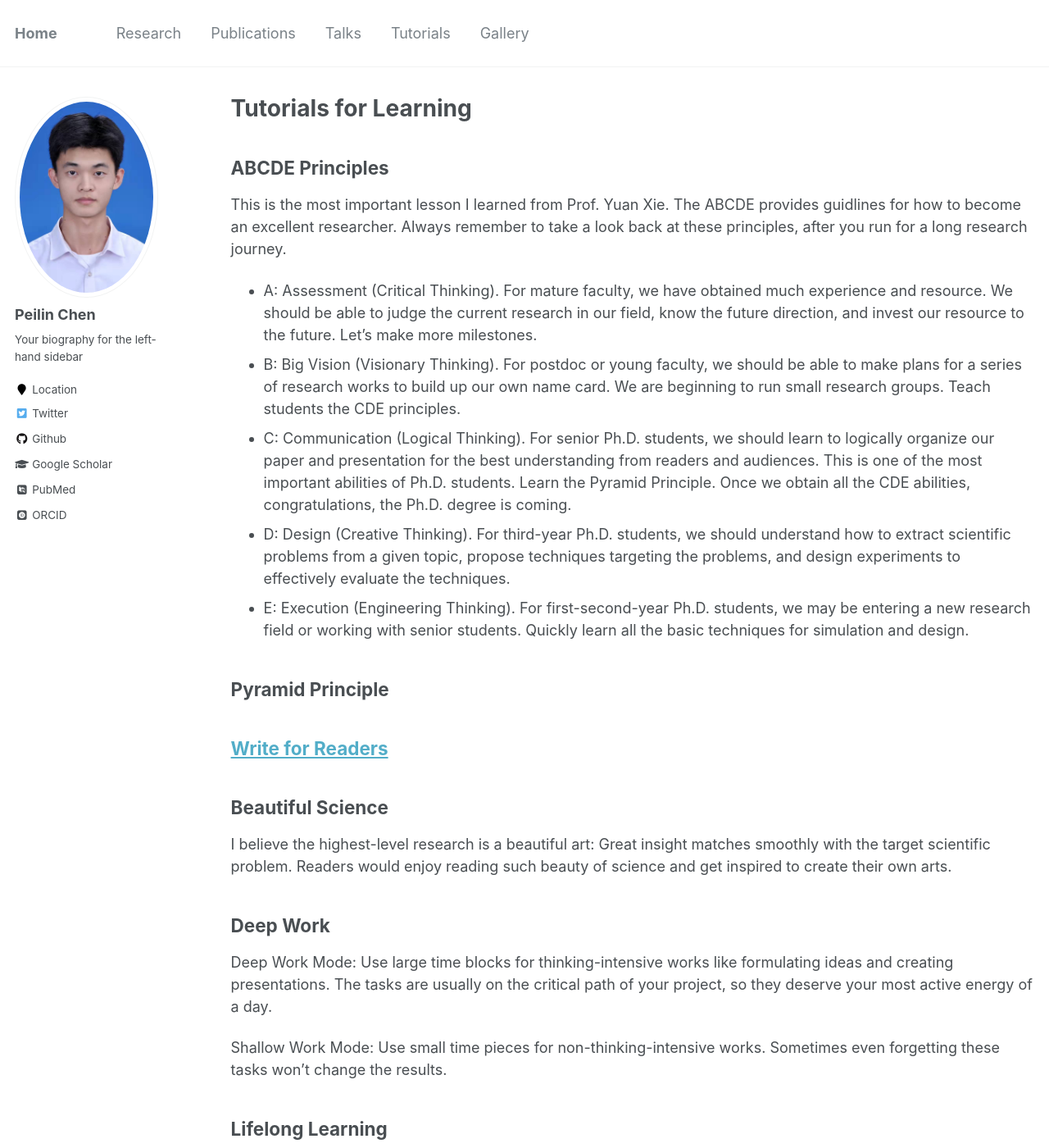
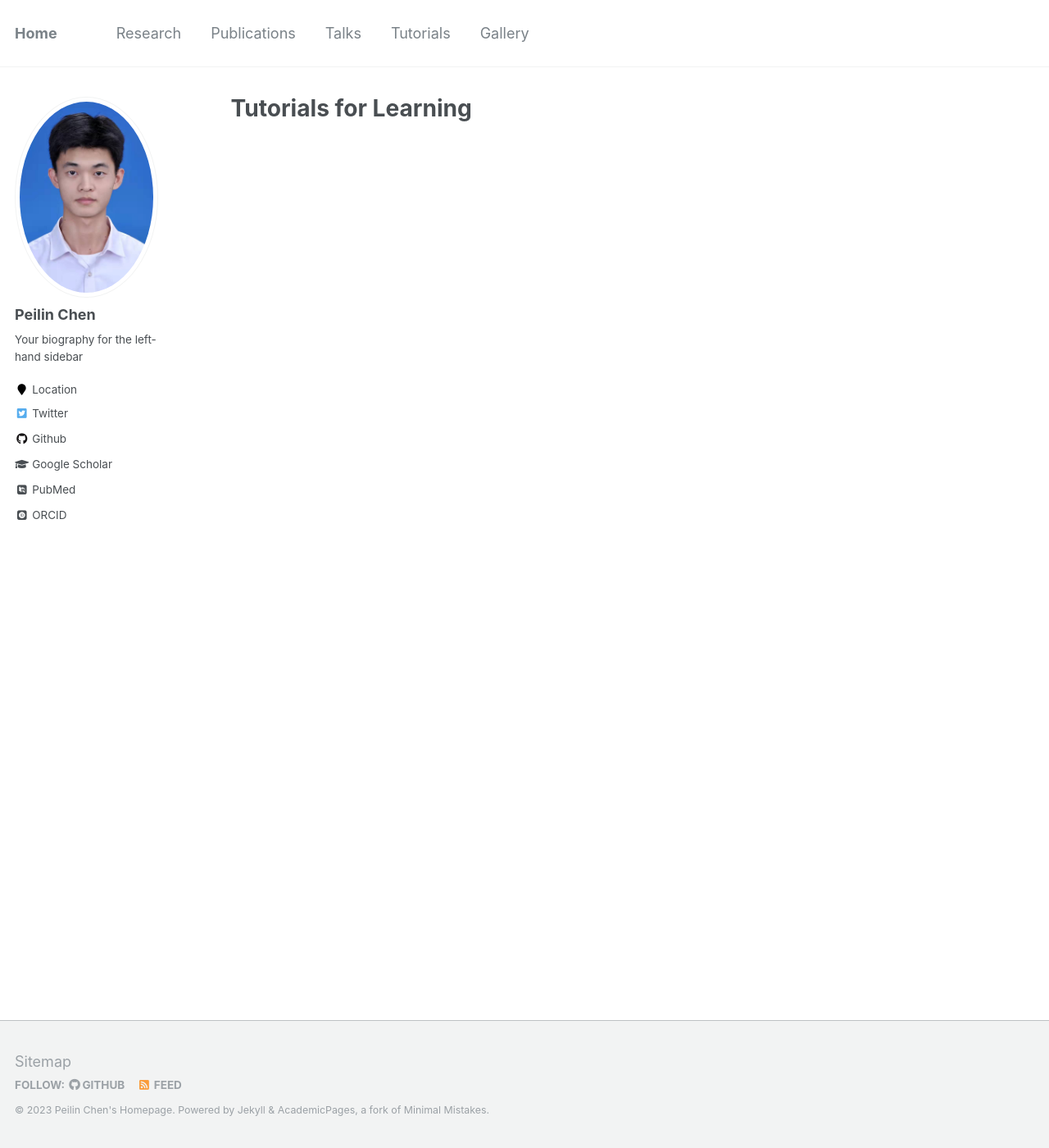
Before and after one commit to peilin-chen/peilin-chen.github.io, a Jekyll site: the page built from _pages/tutorials.md, in a window 1280 px wide and 1400 px high. Shown: the whole window at 82% size. Built offline with Jekyll 4.4.1, drawn with Linux system fonts in a browser that asks for light colours; some web fonts are replaced; some of the changed text lies outside the part shown.

Commit message:
Update tutorials.md

```diff
--- a/_pages/tutorials.md
+++ b/_pages/tutorials.md
@@ -4,28 +4,3 @@ title: "Tutorials for Learning"
 permalink: /tutorials/
 author_profile: true
 ---
-
-## ABCDE Principles
-This is the most important lesson I learned from Prof. Yuan Xie. The ABCDE provides guidlines for how to become an excellent researcher. Always remember to take a look back at these principles, after you run for a long research journey.
-* A: Assessment (Critical Thinking). For mature faculty, we have obtained much experience and resource. We should be able to judge the current research in our field, know the future direction, and invest our resource to the future. Let's make more milestones.
-* B: Big Vision (Visionary Thinking). For postdoc or young faculty, we should be able to make plans for a series of research works to build up our own name card. We are beginning to run small research groups. Teach students the CDE principles.
-* C: Communication (Logical Thinking). For senior Ph.D. students, we should learn to logically organize our paper and presentation for the best understanding from readers and audiences. This is one of the most important abilities of Ph.D. students. Learn the Pyramid Principle. Once we obtain all the CDE abilities, congratulations, the Ph.D. degree is coming.
-* D: Design (Creative Thinking). For third-year Ph.D. students, we should understand how to extract scientific problems from a given topic, propose techniques targeting the problems, and design experiments to effectively evaluate the techniques.
-* E: Execution (Engineering Thinking). For first-second-year Ph.D. students, we may be entering a new research field or working with senior students. Quickly learn all the basic techniques for simulation and design.
-
-## Pyramid Principle
-
-## [Write for Readers](http://nlp.csai.tsinghua.edu.cn/~ly/talks/cwmt14_tut.pdf)
-
-## Beautiful Science
-I believe the highest-level research is a beautiful art: Great insight matches smoothly with the target scientific problem. Readers would enjoy reading such beauty of science and get inspired to create their own arts.
-
-## Deep Work
-Deep Work Mode: Use large time blocks for thinking-intensive works like formulating ideas and creating presentations. The tasks are usually on the critical path of your project, so they deserve your most active energy of a day.
-
-Shallow Work Mode: Use small time pieces for non-thinking-intensive works. Sometimes even forgetting these tasks won't change the results.
-
-## Lifelong Learning
-
-## Others
-Refer to Prof. Xie's [Advice Collection](https://seal.ece.ucsb.edu/advice-collection) for more tips.
```
